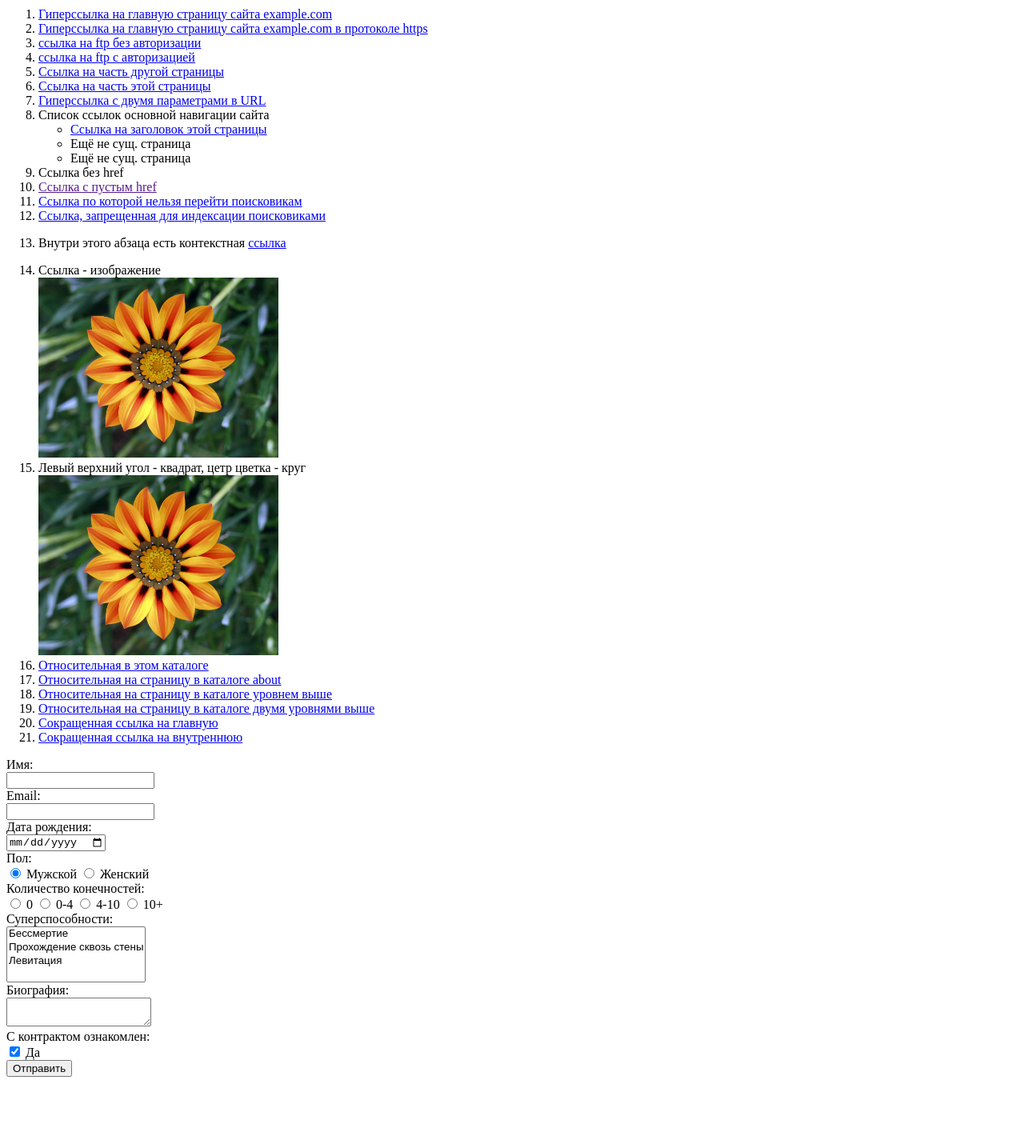
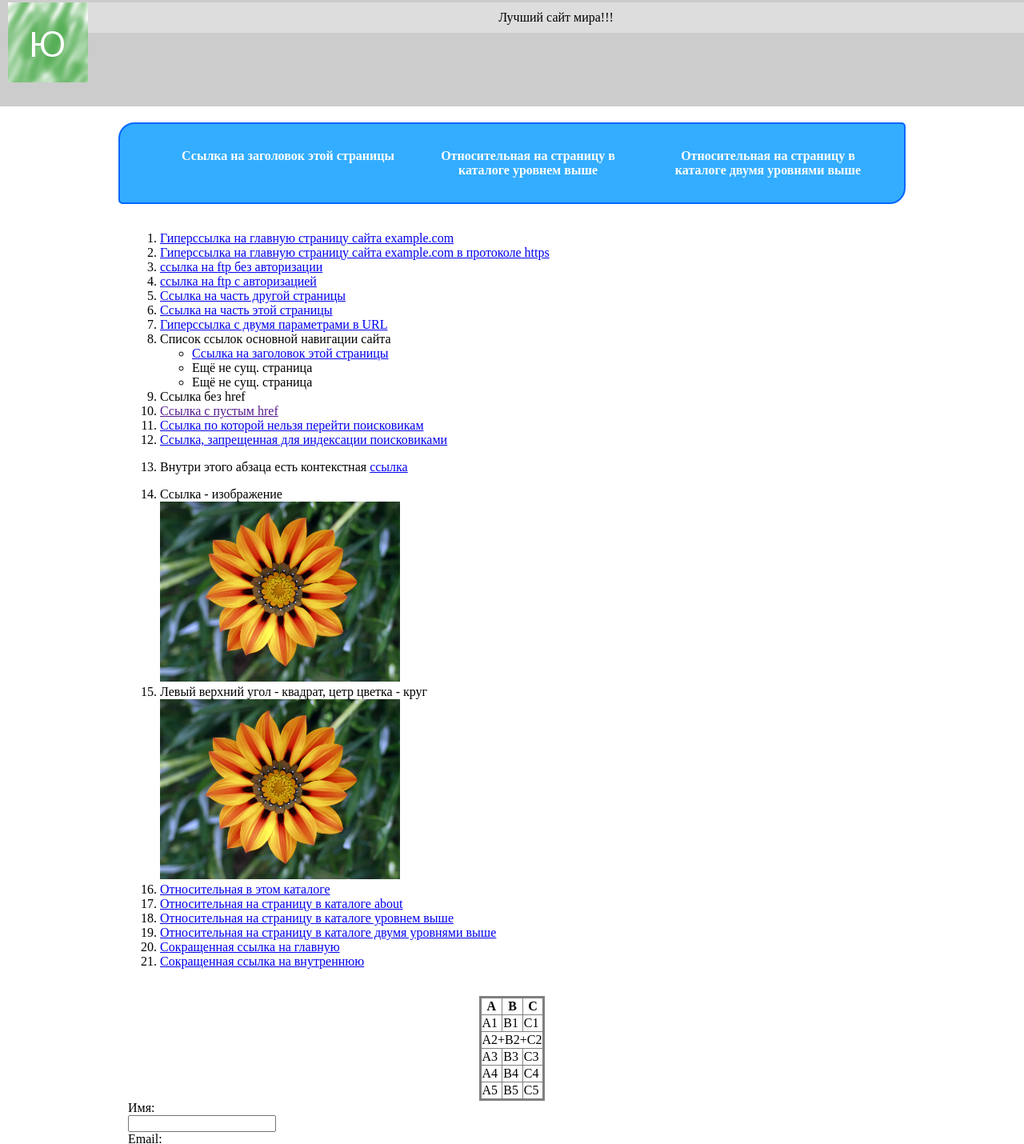
Before and after one commit to s0160166/web1, a plain HTML site: page root/index/indexy.html in a window 1280 px wide. Shown: the part 7-1437 px from the top of the page at 80% size. Before the commit the page ends 1361 px from the top, so only its background shows below. Drawn offline with Linux system fonts and the light colour scheme.

Commit message:
commit 6

```diff
--- a/root/index/indexy.html
+++ b/root/index/indexy.html
@@ -3,9 +3,23 @@
   <head>
     <meta charset="utf-8">
     <title id = "title">Заголовок</title>
+    <link rel="stylesheet" href="style.css" type="text/css"/>
   </head>
   <body>
-    <ol>
+    <header>
+      <img id = "image_site" src="image.png" />
+      <div id = "name_site">Лучший сайт мира!!!</div>
+    </header>
+    <div id = "menu">
+      <ul>
+        <li><a href="#title">Ссылка на заголовок этой страницы</a></li>
+        <li><a href="../about/testfile.html">Относительная на страницу в каталоге уровнем выше </a></li>
+        <li><a href="../../form.html">Относительная на страницу в каталоге двумя уровнями выше </a></li>
+      </ul>
+    </div>
+    <br />
+    <nav>
+    <ol class = "link">
       <li><a href="http://example.com/" id = "anchor">Гиперссылка на главную страницу сайта example.com</a></li>
       <li><a href="https://example.com/">Гиперссылка на главную страницу сайта example.com в протоколе https </a></li>
       <li><a href="ftp://user:password@example.com/myfile.zip">ссылка на ftp без авторизации</a></li>
@@ -14,7 +28,7 @@
         Ссылка на часть другой страницы</a></li>
       <li><a href="#anchor">Ссылка на часть этой страницы</a></li>
       <li><a href="https://www.youtube.com/watch?v=CmJDxSbCscM&a">Гиперссылка с двумя параметрами в URL</a></li>
-      <li><a>Список ссылок основной навигации сайта
+      <li>Список ссылок основной навигации сайта
         <ul>
         <li><a href="#title">Ссылка на заголовок этой страницы</a></li>
         <li>Ещё не сущ. страница</li>
@@ -44,9 +58,41 @@
       <li><a href="indexy.html">Сокращенная ссылка на главную </a></li>
       <li><a href="demo.html">Сокращенная ссылка на внутреннюю</a></li>
     </ol>
-    <form action="\"
-      method="POST">
+    </nav>
+    <br />
+<table>
+  <tr>
+    <th>A</th>
+    <th>B</th>
+    <th>C</th>
+  </tr>
+  <tr>
+    <td>A1</td>
+    <td>B1</td>
+    <td>C1</td>
+  </tr>
+  <tr>
+    <td colspan="3">A2+B2+C2</td>
+  </tr>
+  <tr>
+    <td>A3</td>
+    <td>B3</td>
+    <td>C3</td>
+  </tr>
+  <tr>
+    <td>A4</td>
+    <td>B4</td>
+    <td>C4</td>
+  </tr>
+  <tr>
+    <td>A5</td>
+    <td>B5</td>
+    <td>C5</td>
+  </tr>
 
+</table>
+<div id="form">
+    <form action="\" method="POST">
       <label>
         Имя:<br />
         <input name="field-name-1"/>
@@ -108,7 +154,14 @@
         name="check-1" />
         Да</label><br />
 
-      <input type="submit" value="Отправить" />
+      <input type="submit" value="Отправить" /><br />
     </form>
+</div>
+
+    <footer>
+      <div id="footer_text">
+        Это обычный футер
+      </div>
+    </footer>
   </body>
 </html>
--- /dev/null
+++ b/root/index/style.css
@@ -0,0 +1,68 @@
+body{
+margin:0;
+}
+header{
+  width:100%; background-color:#ccc; padding: 10px; height:120px;
+}
+footer{
+  width: 100%; height: 120px; background-color:#ccc;
+}
+#name_site{
+   background-color:#ddd; padding:10px; text-align: center;
+}
+#image_site{
+  float:left; margin-left: auto; margin-right: auto; width:100px; height:100px;
+}
+#menu{
+        margin: 0 auto;
+        padding: 10px;
+        margin-top: 20px;
+        list-style-type: none;
+        border: 2px solid #0066FF;
+        border-radius: 20px 5px;
+        max-width: 960px;
+        text-align: center;
+        background-color: #33ADFF;
+      }
+      #menu li { display: inline; }
+      #menu a {
+        color: #fff;
+        padding: 5px 10px;
+        text-decoration: none;
+        font-weight: bold;
+        display: inline-block;
+        width: 30%;
+        vertical-align:top;
+      }
+      #menu a:hover {
+        border-radius: 20px 5px;
+        background-color: #0066FF;
+      }
+
+
+nav {
+        max-width: 960px;
+        margin: 0 auto;
+        text-align: left;
+}
+table{
+  max-width: 960px;
+  margin: 0 auto;
+  border-collapse: collapse;
+  border: 3px solid grey;
+}
+th, td {
+   border: 1px solid grey;
+}
+#form{
+  max-width: 960px;
+  margin: 0 auto;
+  text-align: left;
+}
+footer{
+  width:100%; background-color:#ccc; padding: 10px; max-height:120px;
+  text-align: center;
+}
+#footer_text{
+   background-color:#ddd; padding:10px; text-align: center;
+}
```
Also changed, not shown: root/index/image.png (added).
